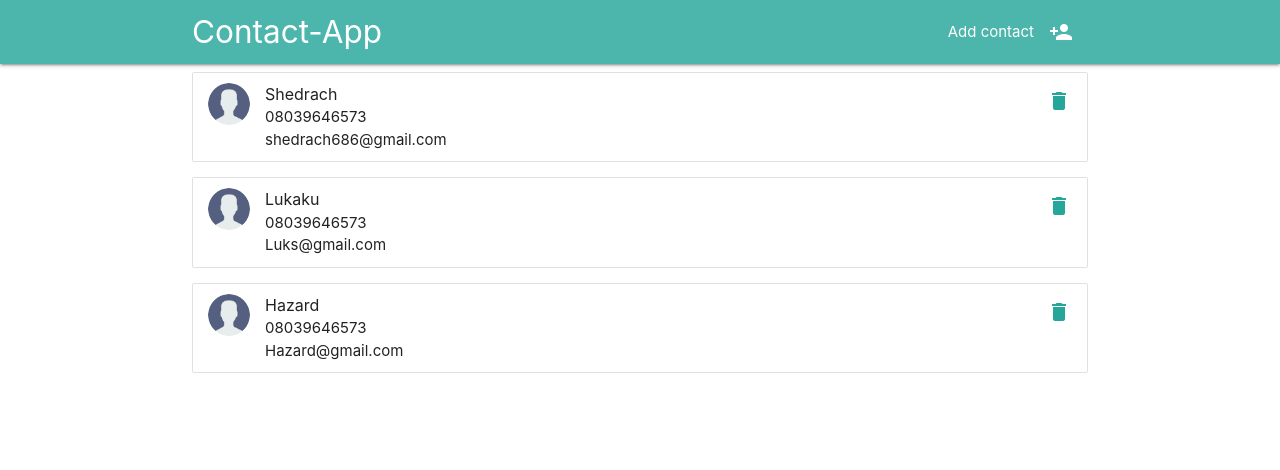
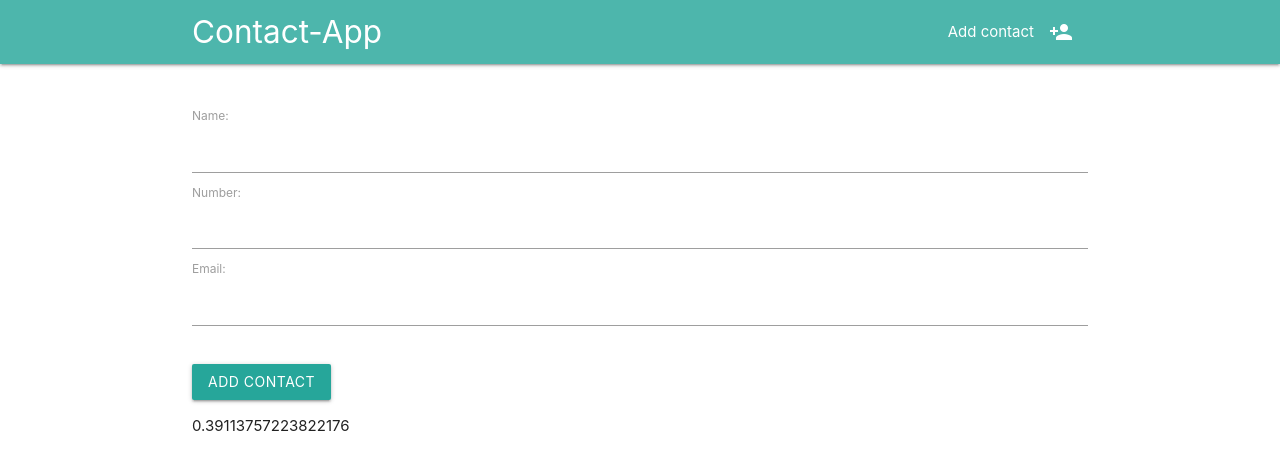
Before and after one commit to shedrachIkenna/Contact-app-React, a React (Create React App) app: page /add in a window 1280 px wide. Shown: the top 470 px of the page. Built offline with nearby package versions, Linux system fonts and the light colour scheme.

Commit message:
Programmatic and add feature added

```diff
--- a/package.json
+++ b/package.json
@@ -8,7 +8,10 @@
     "@testing-library/user-event": "^13.5.0",
     "react": "^17.0.2",
     "react-dom": "^17.0.2",
+    "react-redux": "^7.2.6",
+    "react-router-dom": "^5.3.0",
     "react-scripts": "5.0.0",
+    "redux": "^4.1.2",
     "web-vitals": "^2.1.3"
   },
   "scripts": {
--- a/src/App.js
+++ b/src/App.js
@@ -1,31 +1,25 @@
-import { useState, useEffect } from 'react'
-import ContactList from './components/contacts/ContactList'
+
+import Contact from './components/contacts/Contacts'
 import Navbar from './components/ui/Navbar'
+import { BrowserRouter as Router, Route, Switch } from 'react-router-dom'
+import AddContact from './components/contacts/AddContact';
 
 const App = () => {
-  const [contacts, setContacts] = useState([
-    {id:1 , name:'Shedrach', number:'08039646573', email:'shedrach686@gmail.com'},
-    {id:2 , name:'Lukaku', number:'08039646573', email:'Luks@gmail.com'},
-    {id:3 , name:'Hazard', number:'08039646573', email:'Hazard@gmail.com'}
-  ])
-
-  const handleDelete = (id) => {
-    const newContacts = contacts.filter((contact) => contact.id !== id);
-    setContacts(newContacts);
-  }
-
-  useEffect(() => {
-    console.log('use Effect ran')
-  })
 
     return (
-      <div className="App">
-       <Navbar />
-       <ContactList contacts={contacts} handleDelete={handleDelete}/>
-       <div className="container hide-on-large-only">
-       <a className="waves-effect waves-light btn"><i className="material-icons right">person_add</i>Add Contact</a>
-       </div>
-      </div>
+      <Router>
+        <div className="App">
+        <Navbar />
+        <Switch>
+          <Route exact path="/">
+            <Contact />
+          </Route>
+          <Route path="/add">
+            <AddContact />
+          </Route>
+        </Switch>
+        </div>
+      </Router>
     );
 }
 
--- a/src/components/contacts/AddContact.js
+++ b/src/components/contacts/AddContact.js
@@ -1,23 +1,57 @@
-const AddContact = () => {
-    return (
-        <div className="row">
-        <form className="col s12">
-          <div className="row">
-            <div className="input-field col s6">
-              <i className="material-icons prefix">account_circle</i>
-              <input id="icon_prefix" type="text" className="validate"/>
-              <label for="icon_prefix">Name</label>
-            </div>
-            <div className="input-field col s6">
-              <i className="material-icons prefix">Phone</i>
-              <input id="icon_telephone" type="tel" className="validate"/>
-              <label for="icon_telephone">Telephone</label>
-            </div>
-          </div>
-        </form>
-      </div>
+import { connect } from 'react-redux'
+import { useState } from 'react'
+import { useHistory } from 'react-router-dom'
 
-    )
+const AddContact = (props) => {
+const [name, setName] = useState('')
+const [number, setNumber] = useState('')
+const [email, setEmail] = useState('')
+const [id, setId] = useState(Math.random())
+const history = useHistory()
+
+const handleSubmit = (e) => {
+  e.preventDefault();
+  setId(Math.random());
+  const contact = {id, name, number, email }
+  console.log(contact)
+  props.addContact(contact)
+  history.push('/')
 }
 
-export default AddContact
+  return(
+    <div className="container addContact">
+      <form onSubmit={handleSubmit}>
+        <label>Name: </label>
+        <input type="text"
+          required
+          value={name}
+          onChange={(e) => setName(e.target.value)}
+        />
+        <label>Number: </label>
+        <input type="text"
+          required
+          value={number}
+          onChange={(e) => setNumber(e.target.value)}
+        />
+        <label>Email: </label>
+        <input type="text"
+          required
+          value={email}
+          onChange={(e) => setEmail(e.target.value)}
+        />
+        <button className="btn waves-effect waves-light addButton">Add Contact</button>
+      </form>
+      <p>{id}</p>
+    </div>
+  )
+}
+
+
+const mapDispatchToProps = (dispatch) => {
+  return {
+      addContact : (contact) => { dispatch ({ type: 'ADD_CONTACT', payload: contact}) }
+  }
+}
+
+
+export default connect(null, mapDispatchToProps)(AddContact);
--- a/src/components/contacts/ContactList.js
+++ b/src/components/contacts/ContactList.js
@@ -1,9 +1,11 @@
 import user from '../../images/user.png'
+import { NavLink } from 'react-router-dom'
 const ContactList = ({contacts, handleDelete}) => {
     return (
         <div className="contactList">
             {
-                contacts.map((contact) => (
+                contacts.length ? (
+                    contacts.map((contact) => (
                     <div className="contact-preview container"  key={contact.id}>
                         <ul className="collection">
                         <li className="collection-item avatar">
@@ -12,11 +14,16 @@ const ContactList = ({contacts, handleDelete}) => {
                             <p>{contact.number}<br/>
                                 {contact.email}
                             </p>
-                            <a href="#" className="secondary-content" onClick={() => handleDelete(contact.id)}><i className="material-icons">delete</i></a>
+                            <NavLink to="/" className="secondary-content" onClick={() => handleDelete(contact.id)}><i className="material-icons">delete</i></NavLink>
                         </li>
                         </ul>
                     </div>
                 ))
+                ) : (
+                    <div className="container">
+                        <p className="flow-text center">You have no contacts!</p>
+                    </div>
+                )
             }
         </div>
     )
--- /dev/null
+++ b/src/components/contacts/Contacts.js
@@ -0,0 +1,37 @@
+import React, { Component } from 'react'
+import ContactList from './ContactList'
+import { NavLink } from 'react-router-dom'
+import { connect } from 'react-redux'
+
+class Contacts extends Component {
+    render() {
+
+    const { contacts } = this.props
+      const handleDelete = (id) => {
+        this.props.deleteContact(id)
+      }
+
+        return (
+            <div className="contacts">
+                <ContactList contacts={contacts} handleDelete={handleDelete}/>
+                <div className="container hide-on-large-only">
+                    <NavLink to="/add" className="waves-effect waves-light btn"><i className="material-icons right">person_add</i>Add Contact</NavLink>
+                </div>
+            </div>
+        )
+    }
+}
+
+const mapStateToProps = (state) => {
+    return {
+        contacts : state.contacts
+    }
+}
+
+const mapDispatchToProps = (dispatch) => {
+    return {
+        deleteContact : (id) => { dispatch({ type: 'DELETE_CONTACT', id: id}) }
+    }
+}
+
+export default connect(mapStateToProps, mapDispatchToProps)(Contacts)
--- a/src/components/ui/Navbar.js
+++ b/src/components/ui/Navbar.js
@@ -1,12 +1,12 @@
-
+import { NavLink } from 'react-router-dom'
 
 const Navbar = () => {
     return (
         <nav className="teal lighten-2">
             <div className="nav-wrapper container">
-                <a href="#!" className="brand-logo">Contact-App</a>
+                <NavLink to="/" className="brand-logo">Contact-App</NavLink>
                 <ul className="right hide-on-med-and-down">
-                    <li><a href="badges.html"><i className="material-icons right">person_add</i>Add contact</a></li>
+                    <li><NavLink to="/add"><i className="material-icons right">person_add</i>Add contact</NavLink></li>
                 </ul>
             </div>
         </nav>
--- a/src/index.css
+++ b/src/index.css
@@ -11,3 +11,11 @@ code {
   font-family: source-code-pro, Menlo, Monaco, Consolas, 'Courier New',
     monospace;
 }
+
+.addContact{
+  margin-top: 40px;
+}
+
+.addButton{
+  margin-top: 30px;
+}
--- a/src/index.js
+++ b/src/index.js
@@ -2,11 +2,17 @@ import React from 'react';
 import ReactDOM from 'react-dom';
 import './index.css';
 import App from './App';
+import { createStore } from 'redux'
+import { Provider } from 'react-redux'
+import rootReducer from './reducers/rootReducer'
 
+const store = createStore(rootReducer);
 
 ReactDOM.render(
   <React.StrictMode>
-    <App />
+    <Provider store={store}>
+      <App />
+    </Provider>
   </React.StrictMode>,
   document.getElementById('root')
 );
--- /dev/null
+++ b/src/reducers/rootReducer.js
@@ -0,0 +1,30 @@
+
+const initState = {
+  contacts : [
+    {id:1 , name:'Shedrach', number:'08039646573', email:'shedrach686@gmail.com'},
+    {id:2 , name:'Ikenna', number:'08039646573', email:'iks@gmail.com'},
+    {id:3 , name:'John', number:'08039646573', email:'John@gmail.com'}
+  ]
+}
+
+const rootReducer = (state = initState, action) => {
+    console.log(action)
+    if (action.type === 'DELETE_CONTACT'){
+      let newContacts = state.contacts.filter((contact) => {
+        return action.id !== contact.id
+      })
+      return {
+        ...state,
+        contacts: newContacts
+      }
+    }else
+    if(action.type === 'ADD_CONTACT') {
+      return {
+        contacts: [...state.contacts, action.payload]
+      }
+    }
+    return state;
+
+}
+
+export default rootReducer;
```
Also changed, not shown: src/components/contacts/ContactSummary.js (deleted), 1 other file (tests, documents, lock files or other folders).
